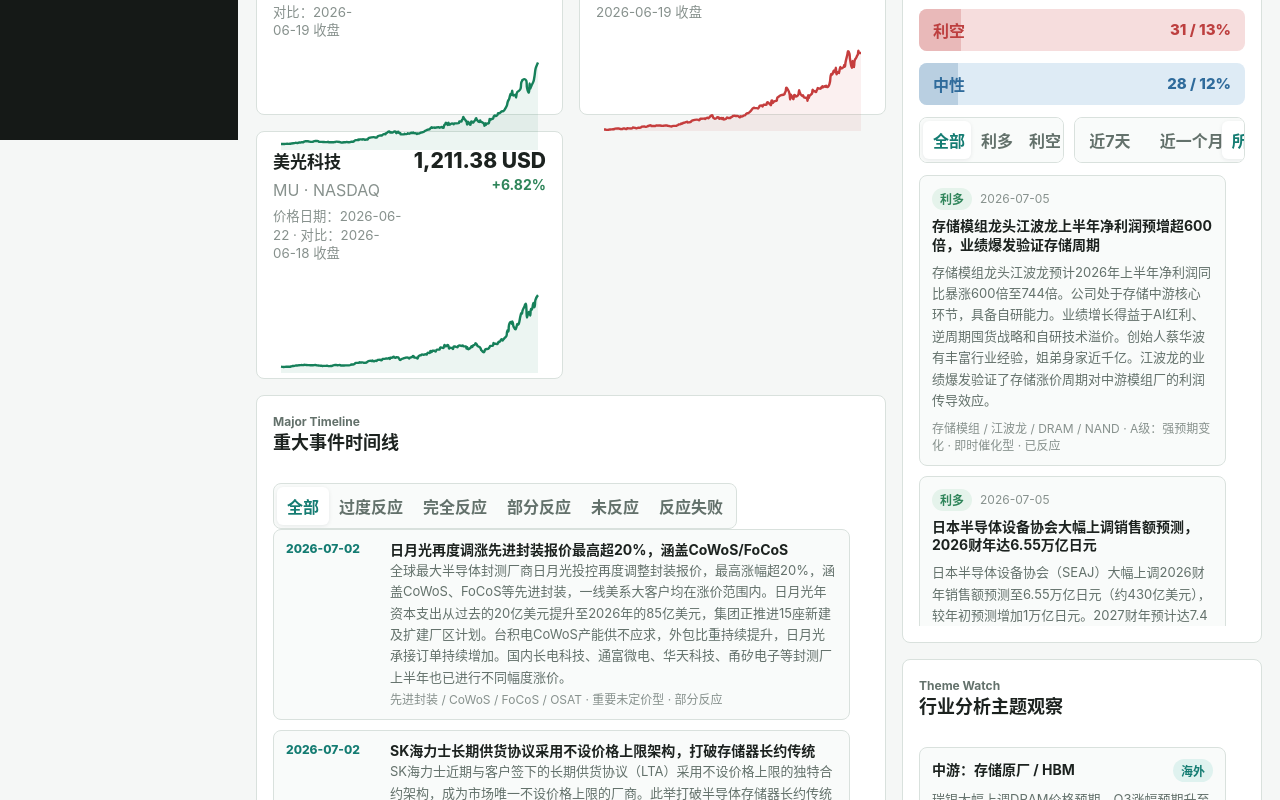
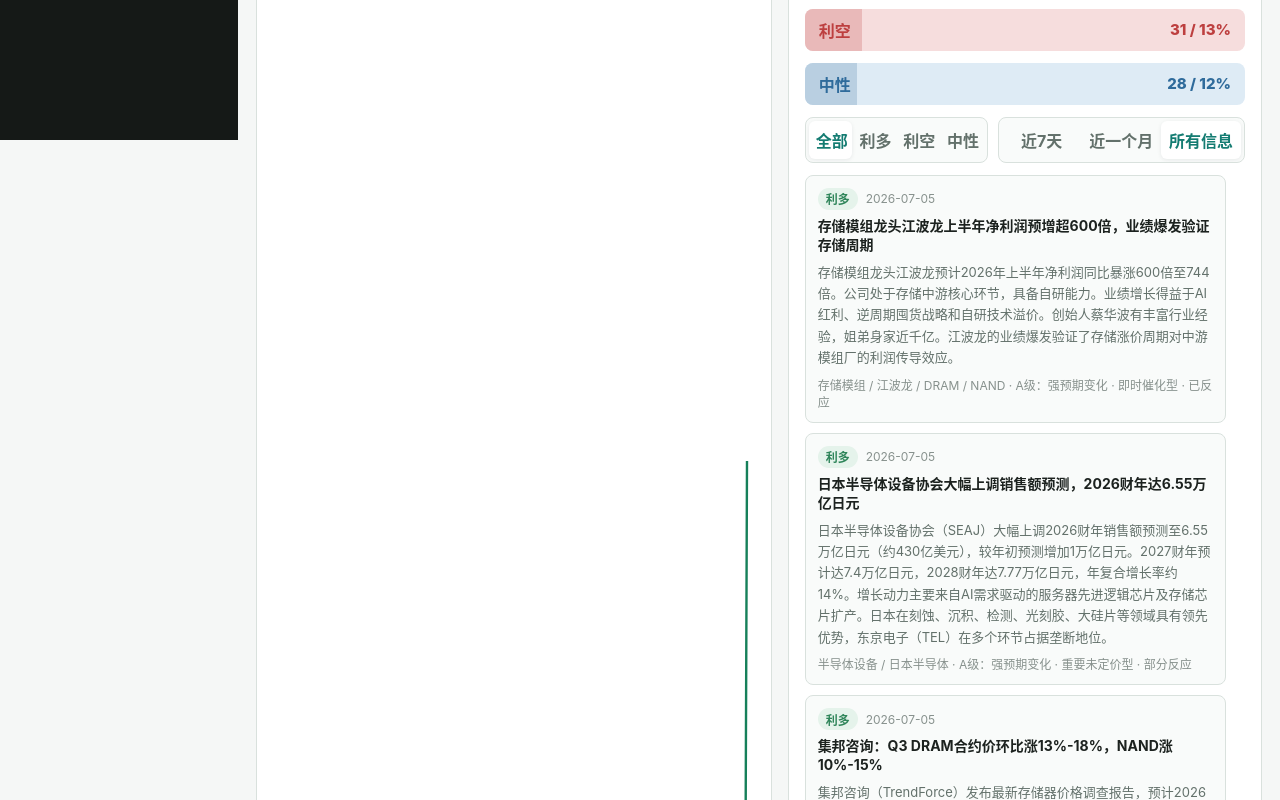
Before and after one commit to Jareddeng/memory-visualization-dashboard, a React (Vite) app: page / in a window 1280 px wide. Shown: the part 660-1460 px from the top of the page. Built offline with nearby package versions, Linux system fonts and the light colour scheme.

Commit message:
Improve overview responsive layout

```diff
--- a/src/main.tsx
+++ b/src/main.tsx
@@ -2168,7 +2168,7 @@ function MessageRadar({ records }: { records: IntelRecord[] }) {
             </button>
           ))}
         </div>
-        <div className="segmented-control time-filter" aria-label="消息时间范围筛选">
+        <div className="segmented-control radar-time-filter" aria-label="消息时间范围筛选">
           {timeFilters.map((item) => (
             <button className={timeFilter === item.key ? "active" : ""} key={item.key} onClick={() => setTimeFilter(item.key)} type="button">
               {item.label}
--- a/src/styles.css
+++ b/src/styles.css
@@ -1174,20 +1174,38 @@ h2 {
 }
 
 .radar-filter-row {
-  display: flex;
+  display: grid;
+  grid-template-columns: minmax(0, 1fr) minmax(0, 1.35fr);
   align-items: center;
-  justify-content: space-between;
   gap: 10px;
   min-width: 0;
 }
 
 .filter-control,
-.time-filter {
+.radar-time-filter {
   min-width: 0;
 }
 
-.time-filter button {
-  min-width: 64px;
+.radar-filter-row .segmented-control {
+  width: 100%;
+  overflow: hidden;
+}
+
+.radar-filter-row .segmented-control button {
+  min-width: 0;
+  padding-right: 7px;
+  padding-left: 7px;
+  white-space: nowrap;
+}
+
+.radar-filter-row .segmented-control:not(.radar-time-filter) {
+  display: grid;
+  grid-template-columns: repeat(4, minmax(0, 1fr));
+}
+
+.radar-time-filter {
+  display: grid;
+  grid-template-columns: repeat(3, minmax(0, 1fr));
 }
 
 .radar-item.clickable {
@@ -3060,6 +3078,33 @@ button.mindmap-label {
   }
 }
 
+@media (max-width: 1500px) {
+  .overview-market-grid {
+    grid-template-columns: minmax(0, 1fr) minmax(360px, 0.92fr);
+    grid-template-rows: repeat(12, minmax(112px, auto));
+  }
+
+  .overview-stock-card {
+    grid-column: 1;
+    grid-row: span 2;
+  }
+
+  .overview-radar-panel {
+    grid-column: 2;
+    grid-row: 1 / span 6;
+  }
+
+  .overview-events-panel {
+    grid-column: 1;
+    grid-row: span 4;
+  }
+
+  .overview-theme-panel {
+    grid-column: 2;
+    grid-row: span 4;
+  }
+}
+
 @media (max-width: 1180px) {
   .kpi-grid {
     grid-template-columns: repeat(2, minmax(150px, 1fr));
@@ -3077,6 +3122,7 @@ button.mindmap-label {
   }
 
   .overview-market-grid {
+    grid-template-columns: repeat(2, minmax(0, 1fr));
     grid-template-rows: auto;
   }
 
@@ -3086,6 +3132,12 @@ button.mindmap-label {
   .overview-theme-panel {
     grid-column: auto;
     grid-row: auto;
+  }
+
+  .overview-radar-panel,
+  .overview-events-panel,
+  .overview-theme-panel {
+    grid-column: 1 / -1;
   }
 
   .feed-grid {
@@ -3158,6 +3210,21 @@ button.mindmap-label {
 }
 
 @media (max-width: 640px) {
+  .overview-market-grid {
+    grid-template-columns: 1fr;
+  }
+
+  .overview-stock-card,
+  .overview-radar-panel,
+  .overview-events-panel,
+  .overview-theme-panel {
+    grid-column: 1;
+  }
+
+  .radar-filter-row {
+    grid-template-columns: 1fr;
+  }
+
   .brand {
     grid-template-columns: 32px 1fr;
   }
```
